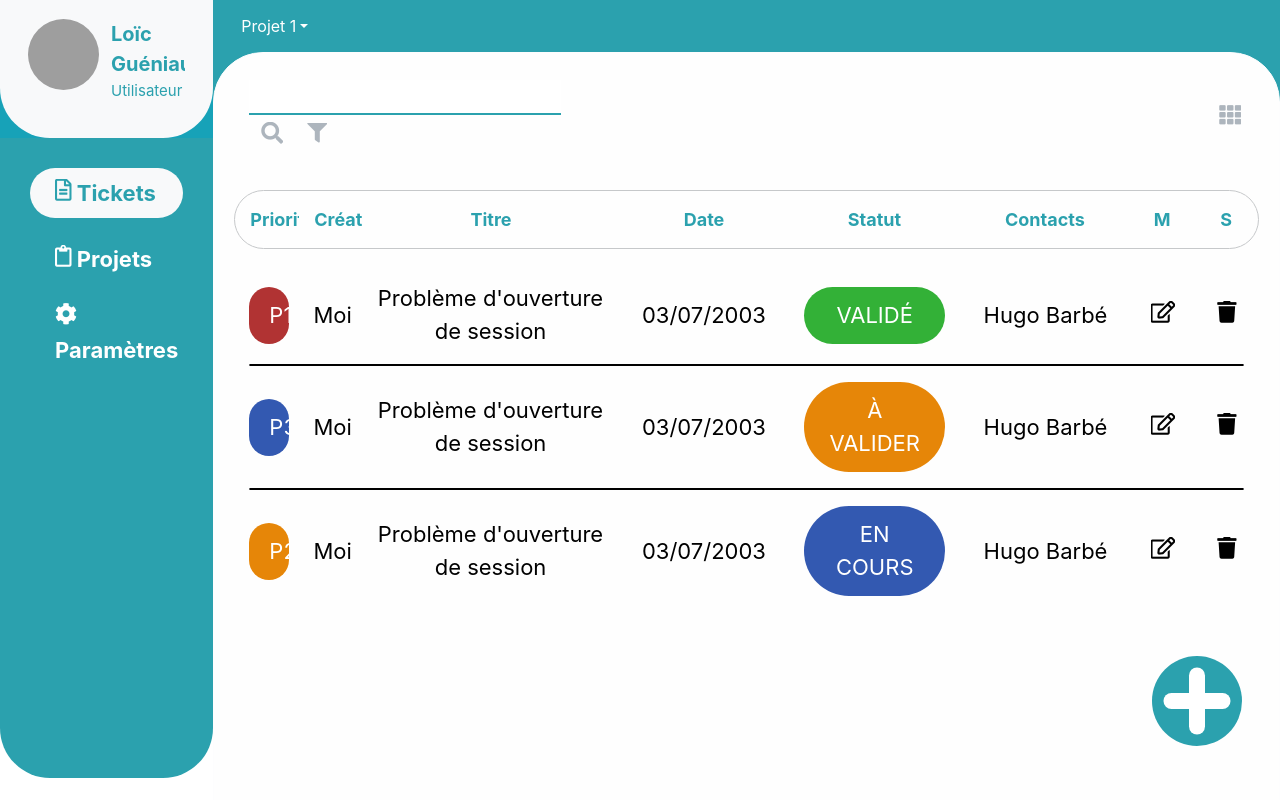
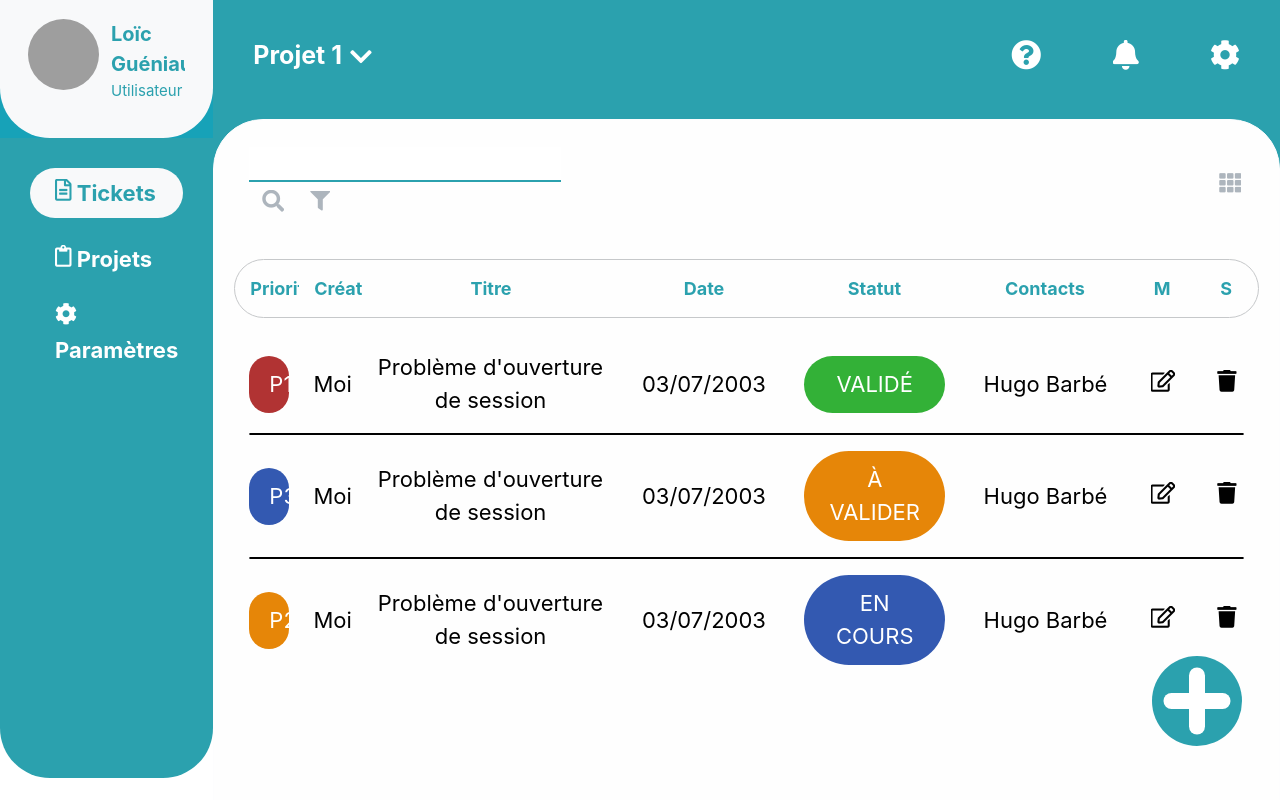
Before and after one commit to barbehu1/Projet-Ticketing, a PHP site: page /administrateur-tickets.php in a window 1280 px wide. Run offline with PHP 8.4, Linux system fonts and the light colour scheme; grey boxes are pictures that could not be loaded.

Commit message:
Avancement

```diff
--- a/administrateur-tickets.php
+++ b/administrateur-tickets.php
@@ -15,13 +15,15 @@
         	include('menu-gauche.php');
 		?>
         <div class="col-10 ticket-content">
-	        <nav class="navbar navbar-dark" style="background-color:#2BA1AE;">
-	 			<div class="dropdown">
-					<button class="btn btn-secondary dropdown-toggle" type="button" id="dropdownMenuButton" data-toggle="dropdown" aria-haspopup="true" aria-expanded="true">Projet 1</button>
-				  	<div class="dropdown-menu" aria-labelledby="dropdownMenuButton">
-				    	<a class="dropdown-item" href="#">Projet 2</a>
-				    	<a class="dropdown-item" href="#">Projet 3</a>
-				  	</div>
+			<nav class="navbar-ticket">
+				<div class="float-left block-gauche">
+						<h1 class="titre-ticket font-weight-bold">Projet 1</h1>
+						<i class="fas fa-chevron-down ml-2 mt-1 icon-down"></i>
+				</div>
+				<div class="float-right">
+					<i class="fas fa-question-circle right-icons"></i>
+					<i class="fas fa-bell right-icons"></i>
+					<i class="fas fa-cog right-icons"></i>
 				</div>
 			</nav>
 
@@ -57,7 +59,7 @@
 			  			</div>
 					</div>
 					<br>
-					<a href="#">
+					<a href="creation-ticket.php">
 			  			<div class="row align-items-center">
 			  				<div class="col"><div class="alert alert-danger rounded-pill" role="alert">P1</div></div>
 							<div class="col">Moi</div>
@@ -70,7 +72,7 @@
 			  			</div>
 			  		</a>
 			  		<hr>
-			  		<a href="">
+			  		<a href="creation-ticket.php">
 			  			<div class="row align-items-center">
 							<div class="col"><div class="alert alert-primary rounded-pill" role="alert">P3</div></div>
 							<div class="col">Moi</div>
@@ -84,7 +86,7 @@
 			  		</a>
 
 			  		<hr>
-			  		<a href="">
+			  		<a href="creation-ticket.php">
 			  			<div class="row align-items-center">
 							<div class="col"><div class="alert alert-warning rounded-pill" role="alert">P2</div></div>
 							<div class="col">Moi</div>
--- a/style.css
+++ b/style.css
@@ -116,7 +116,7 @@ html, body, * {
     background-color: #2BA1AE;
 }
 
-button {
+.boutons {
     background-color: transparent !important;
     border: none !important;
 }
@@ -211,6 +211,12 @@ a {
     font-size: 22px;
 }
 
+.navbar-ticket {
+    display: flex;
+    justify-content: space-between;
+    padding: 40px;
+}
+
 .menu ul li {
     margin-bottom: 25px;
     margin-left: 25px;
@@ -237,7 +243,23 @@ a {
 
 .titre-ticket {
     font-size: 25px;
-    margin: 40px 0 40px 40px;
+}
+
+.block-gauche {
+    display: flex;
+}
+
+.icon-back {
+    font-size: 25px;
+}
+
+.icon-down {
+    font-size: 25px;
+}
+
+.right-icons {
+    font-size: 30px;
+    margin-left: 65px;
 }
 
 .content-content-ticket {
```
Also changed, not shown: other parts of style.css (+92 -1 lines), utilisateur-tickets.php (+14 -6 lines), utilisateur.php (deleted).
